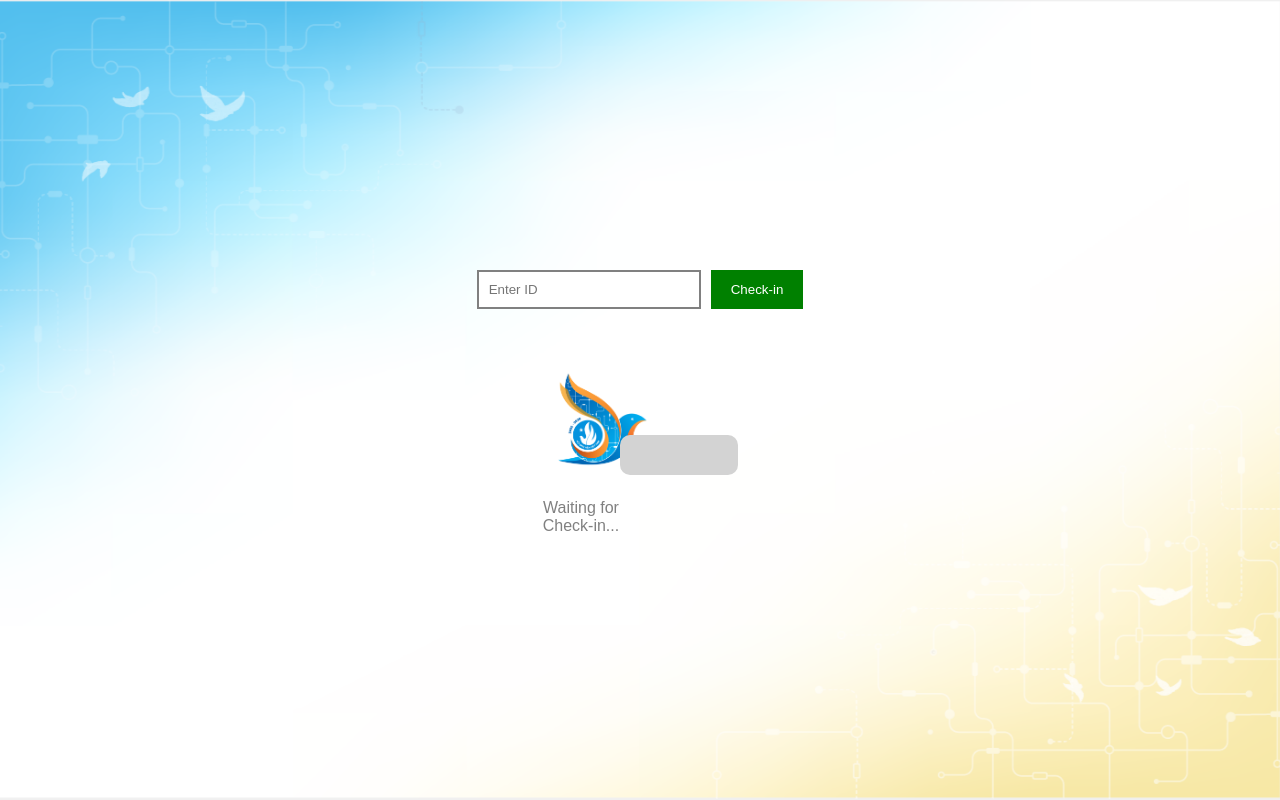
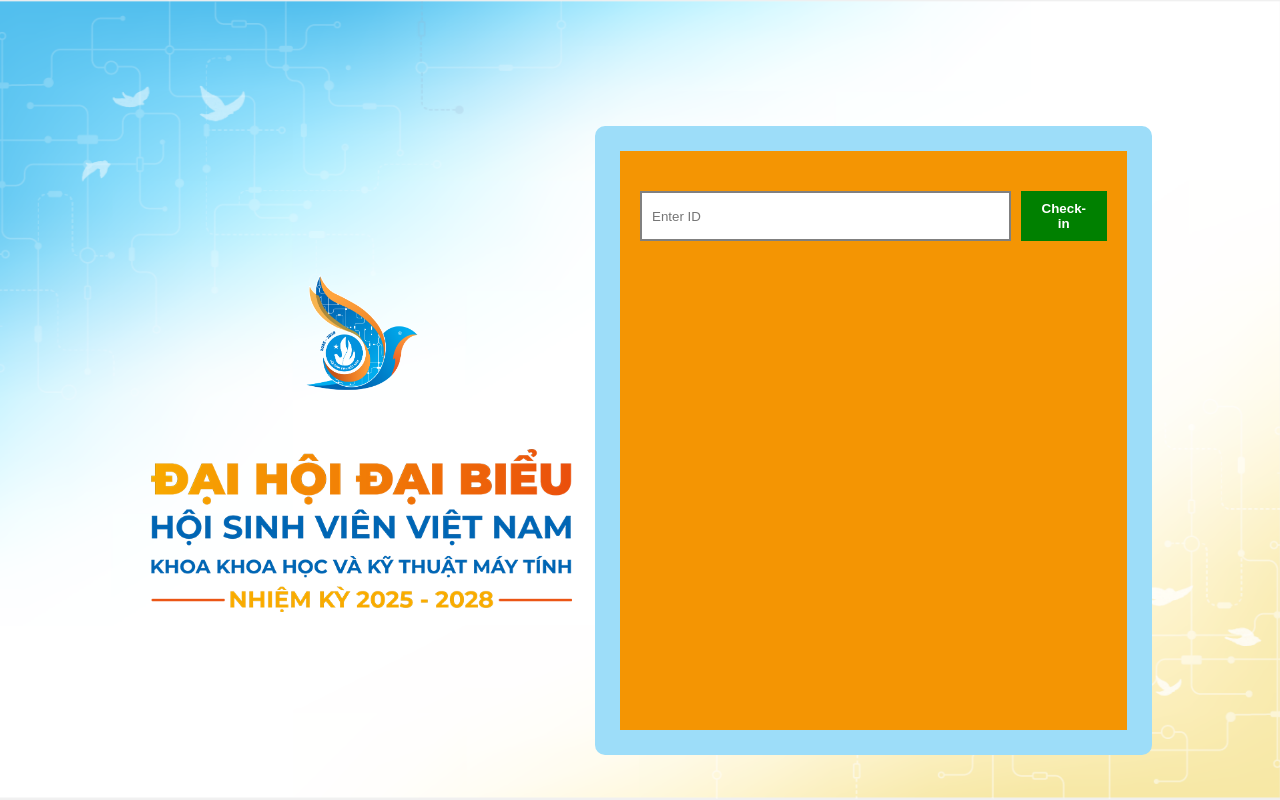
Before and after one commit to PenguAKAuseless/Web_Dai_hoi, a React (Vite) app in the folder frontend/: page /hidden-checkin-page in a window 1280 px wide. Built offline with nearby package versions, Linux system fonts and the light colour scheme.

Commit message:
Add attendance check to prevent duplicate check-ins; refactor CheckInPage for improved state management and UI layout

```diff
--- a/frontend/src/pages/CheckInPage.css
+++ b/frontend/src/pages/CheckInPage.css
@@ -20,12 +20,13 @@
     display: flex;
     justify-content: center;
     gap: 10px;
+    width: 100%;
 }
 
 .input-field {
     border: 2px solid gray;
     padding: 10px;
-    width: 200px;
+    width: 90%;
 }
 
 .checkin-btn {
@@ -34,19 +35,31 @@
     padding: 10px 20px;
     border: none;
     cursor: pointer;
+    font-family: 'Montserrat', sans-serif;
+    font-weight: bolder;
 }
 
 /* Content */
 .checkin-content {
     display: flex;
+    width: 80%;
+    height: 100%;
     justify-content: space-around;
     align-items: center;
     margin-top: 30px;
 }
 
-/* Left Section */
+.checkin-left-section,
+.checkin-right-section {
+    flex: 1;
+    display: flex;
+    flex-direction: column;
+}
+
 .checkin-left-section {
     width: 40%;
+    height: 100%;
+    justify-content: center;
     text-align: center;
 }
 
@@ -63,30 +76,23 @@
     margin-top: 10px;
 }
 
-.idle-text {
-    font-size: 16px;
-    color: gray;
+.checkin-right-section {
+    width: 40%;
+    height: 70%;
+    margin-bottom: -5%;
+    background-color: #F49503;
+    padding: 20px;
+    border-radius: 10px;
+    border: 25px solid #9dddf9;
+    align-items: flex-start;
+    justify-content: flex-start;
 }
 
-/* Right Section */
-.checkin-right-section {
-    width: 40%;
-    background-color: lightgray;
-    padding: 20px;
-    border-radius: 10px;
-}
-
-.recent-title {
-    font-size: 20px;
-    font-weight: bold;
-}
-
-.recent-list {
+.checkin-list {
     list-style: none;
     padding: 0;
 }
 
-/* Transitions */
 .fade-in {
     animation: fadeIn 0.5s ease-in-out;
 }
--- a/frontend/src/pages/CheckInPage.jsx
+++ b/frontend/src/pages/CheckInPage.jsx
@@ -4,28 +4,10 @@
 const API_BASE_URL = import.meta.env.VITE_API_BASE_URL;
 
 export default function CheckInPage() {
-    const [queue, setQueue] = useState([]);
+    const [checkinList, setCheckin] = useState([]);
+    const [displayQueue, setQueue] = useState([]);
     const [id, setId] = useState("");
     const [errorMessage, setErrorMessage] = useState("");
-
-    async function checkAdmin() {
-        try {
-            const response = await fetch(`${API_BASE_URL}/api/auth/admin-status`, {
-                method: "GET",
-                credentials: "include",
-            });
-            const data = await response.json();
-
-            if (!response.ok || !data.isAdmin) {
-                setErrorMessage("Not an admin! Redirecting...");
-                setTimeout(() => {
-                    window.location.href = "/";
-                }, 10000);
-            }
-        } catch (error) {
-            setErrorMessage("Admin check failed.");
-        }
-    }
 
     const checkIn = async () => {
         try {
@@ -40,6 +22,7 @@
             if (!res.ok) throw new Error(data.error || "Check-in failed");
 
             setQueue((prev) => [...prev, data.delegate]);
+            setCheckin((prev) => [...prev, data.delegate]);
         } catch (error) {
             setErrorMessage(error.message);
         }
@@ -47,43 +30,41 @@
 
     return (
         <div className="checkin-page">
-            {errorMessage && <p className="error-message">{errorMessage}</p>}
-            <div className="input-section">
-                <input
-                    value={id}
-                    onChange={(e) => setId(e.target.value)}
-                    className="input-field"
-                    placeholder="Enter ID"
-                />
-                <button onClick={checkIn} className="checkin-btn">Check-in</button>
-            </div>
             <div className="checkin-content">
                 <div className="checkin-left-section">
-                    {queue.length > 0 ? (
+                    {displayQueue.length > 0 ? (
                         <>
                             <img
-                                src={queue[0].image_url || "/logo-placeholder.png"}
+                                src={displayQueue[0].image || "/logo.png"}
                                 alt="Checked-in Person"
                                 className="profile-img fade-in"
                             />
-                            <p className="user-name">{queue[0].name} ({queue[0].delegate_id})</p>
+                            <p className="user-name">{displayQueue[0].name} ({displayQueue[0].delegate_id})</p>
                         </>
                     ) : (
                         <>
-                            <img src="/logo.png" alt="Idle" className="idle-img" />
-                            <p className="idle-text">Waiting for Check-in...</p>
+                            <div className="logo-container">
+                                <img src="/logo.png" alt="Logo Đại hội đại biểu Hội sinh viên Việt Nam khoa Khoa học và Kỹ thuật Máy tính nhiệm kỳ 2025 - 2028" className="logo" />
+                            </div>
+                            <div className="name-container">
+                                <img src="/Ten_Dai_hoi.png" alt="Đại hội đại biểu Hội sinh viên Việt Nam khoa Khoa học và Kỹ thuật Máy tính nhiệm kỳ 2025 - 2028" className="ten-dai-hoi" />
+                            </div>
                         </>
                     )}
                 </div>
                 <div className="checkin-right-section">
-                    <div className="queue-list">
-                        {queue.slice(1).map((delegate) => (
-                            <div key={delegate.delegate_id} className="queue-item">
-                                <img
-                                    src={delegate.image_url || "/logo-placeholder.png"}
-                                    alt="Checked-in Person"
-                                    className="profile-img"
-                                />
+                    <div className="input-section">
+                        <input
+                            value={id}
+                            onChange={(e) => setId(e.target.value)}
+                            className="input-field"
+                            placeholder="Enter ID"
+                        />
+                        <button onClick={checkIn} className="checkin-btn">Check-in</button>
+                    </div>
+                    <div className="checkin-list">
+                        {checkinList.slice(1).map((delegate) => (
+                            <div key={delegate.delegate_id} className="list-item">
                                 <p className="user-name">{delegate.name} ({delegate.delegate_id})</p>
                             </div>
                         ))}
--- a/frontend/src/pages/MainPage.css
+++ b/frontend/src/pages/MainPage.css
@@ -36,15 +36,25 @@
     justify-content: center;
     align-items: center;
     width: 100%;
+    height: 30%;
 }
 
 .logo {
+    display: block;
     width: 150px;
-    padding-bottom: 5%;
+    align-items: center;
+    justify-content: center;
+}
+
+.name-container {
+    display: flex;
+    justify-content: center;
+    align-items: center;
+    width: 100%;
 }
 
 .ten-dai-hoi {
-    width: 100%;
+    width: 90%;
     height: auto;
     align-items: center;
     justify-content: center;
--- a/frontend/src/pages/MainPage.jsx
+++ b/frontend/src/pages/MainPage.jsx
@@ -31,9 +31,11 @@
             <div className="main-content">
                 <div className="main-left-section">
                     <div className="logo-container">
-                        <img src="/logo.png" alt="Logo Đại hội đại biểu Hội sinh viên Việt Nam khoa Khoa học và Kỹ thuật Máy tính nhiệm kỳ 2025 - 2028" className="logo" />
+                        <img src="/logo.png" alt="Logo Đại hội đại biểu Hội sinh viên Việt Nam khoa Khoa học và Kỹ thuật Máy tính nhiệm kỳ 2025 - 2028" className="logo"/>
                     </div>
-                    <img src="/Ten_Dai_hoi.png" alt="Đại hội đại biểu Hội sinh viên Việt Nam khoa Khoa học và Kỹ thuật Máy tính nhiệm kỳ 2025 - 2028" className="ten-dai-hoi" />
+                    <div className="name-container">
+                        <img src="/Ten_Dai_hoi.png" alt="Đại hội đại biểu Hội sinh viên Việt Nam khoa Khoa học và Kỹ thuật Máy tính nhiệm kỳ 2025 - 2028" className="ten-dai-hoi"/>
+                    </div>
                 </div>
                 <div className="main-right-section">
                     {total > 0 && (
```
Also changed, not shown: 1 other file (tests, documents, lock files or other folders).
